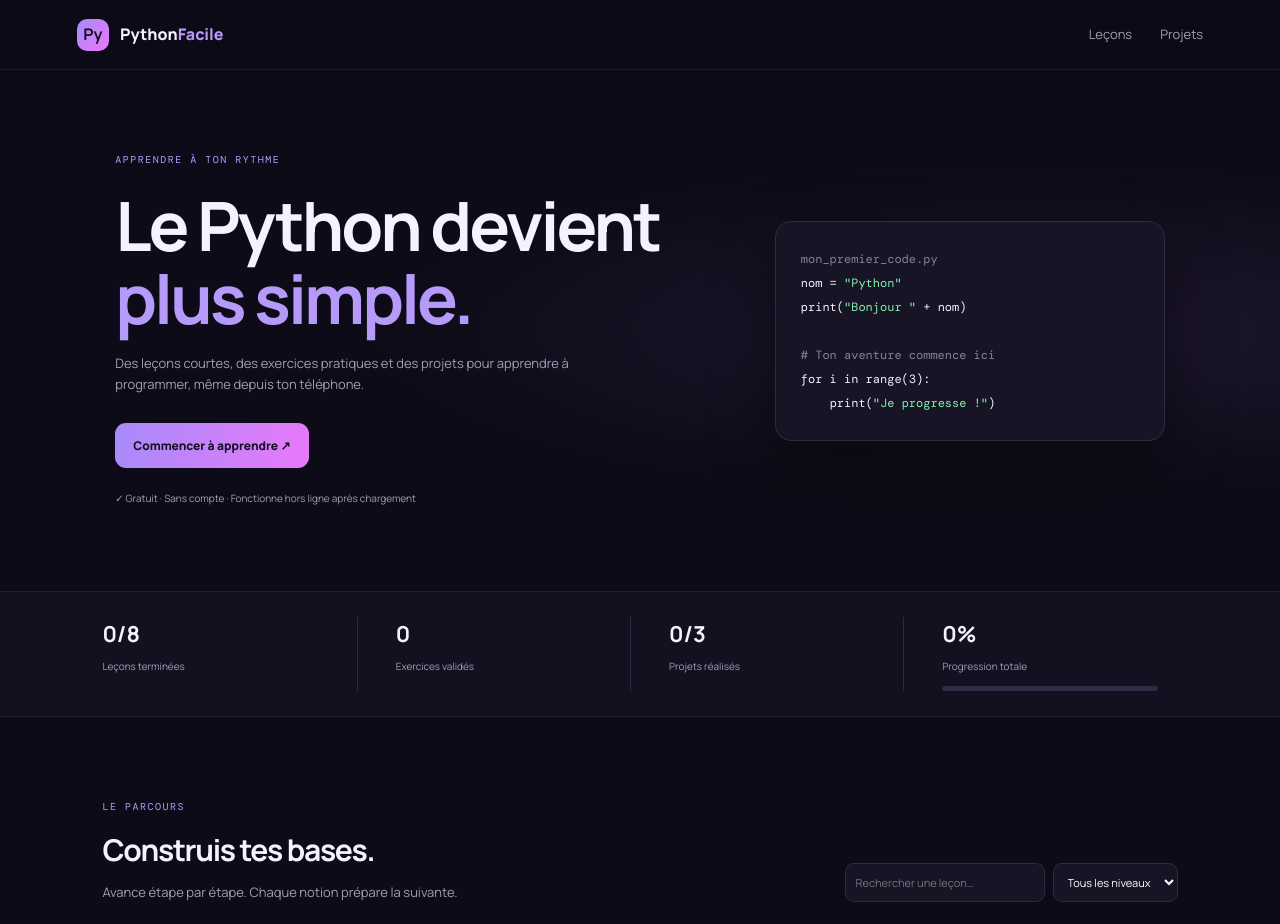
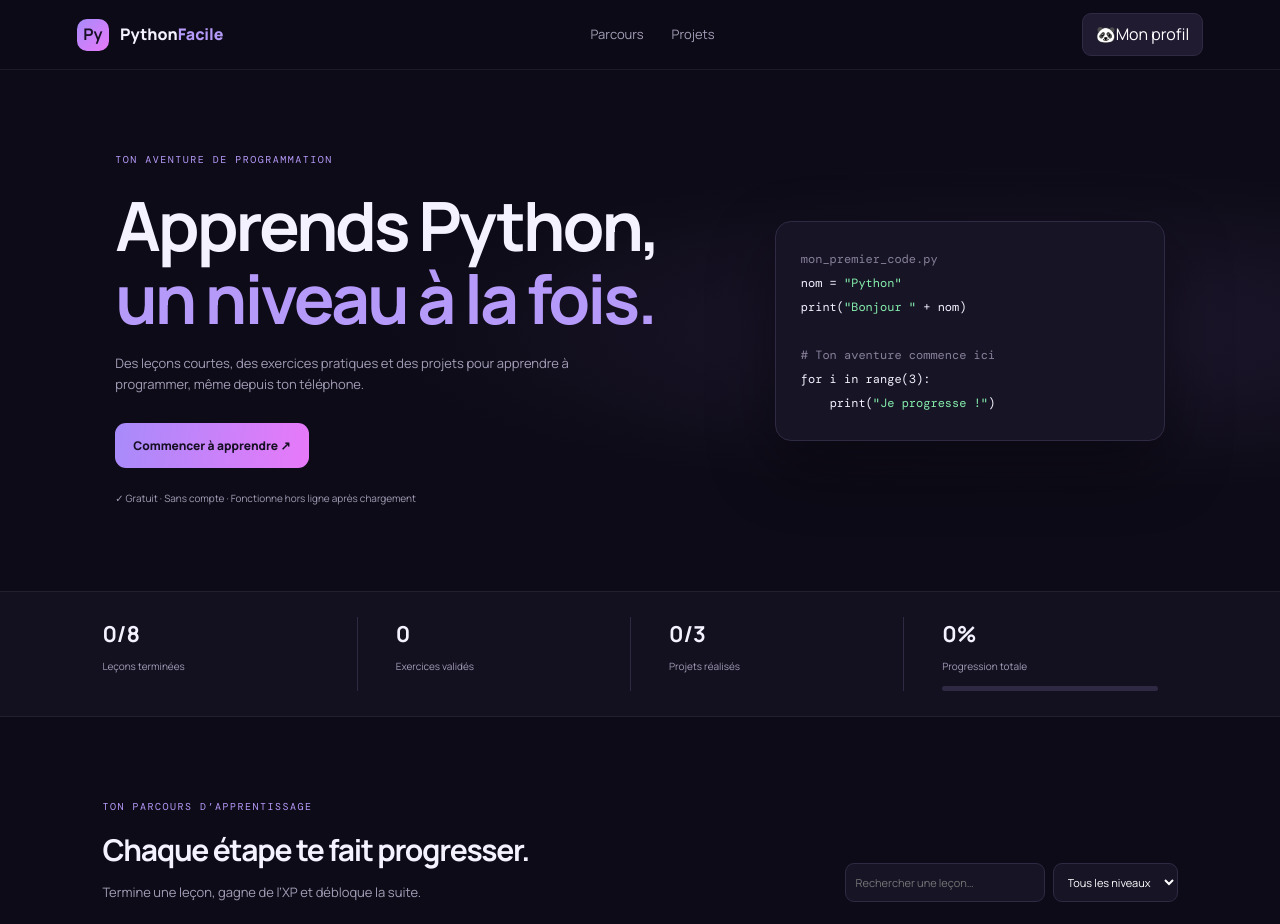
Before and after one commit to archange22/Python, a plain HTML site: page index.html in a window 1280 px wide. Shown: the top 924 px of the page. Drawn offline with nearby package versions, Linux system fonts and the light colour scheme.

Commit message:
Refresh Duolingo-inspired learning UI and add on-device profiles

```diff
--- a/index.html
+++ b/index.html
@@ -1,7 +1,7 @@
 <!doctype html>
 <html lang="fr"><head><meta charset="utf-8"><meta name="viewport" content="width=device-width,initial-scale=1"><meta name="theme-color" content="#100d20"><meta name="description" content="Apprends Python gratuitement en français."><title>Python Facile</title><link rel="manifest" href="manifest.webmanifest"><link rel="icon" href="icon.svg"><link rel="stylesheet" href="styles.css"></head><body>
-<header><a class="brand" href="#"><b>Py</b> Python<span>Facile</span></a><nav><a href="#lecons">Leçons</a><a href="#projets">Projets</a></nav><button id="install" hidden>Installer</button></header>
-<main><section class="hero"><div><small>APPRENDRE À TON RYTHME</small><h1>Le Python devient<br><em>plus simple.</em></h1><p>Des leçons courtes, des exercices pratiques et des projets pour apprendre à programmer, même depuis ton téléphone.</p><a class="primary" href="#lecons">Commencer à apprendre ↗</a><p class="note">✓ Gratuit · Sans compte · Fonctionne hors ligne après chargement</p></div><pre class="sample"><span>mon_premier_code.py</span>
+<header><a class="brand" href="#"><b>Py</b> Python<span>Facile</span></a><nav><a href="#lecons">Parcours</a><a href="#projets">Projets</a></nav><div class="header-actions"><button id="profileOpen" class="profile-open"><span id="headerAvatar">🐼</span><span id="headerName">Mon profil</span></button><button id="install" hidden>Installer</button></div></header>
+<main><section class="hero"><div><small>TON AVENTURE DE PROGRAMMATION</small><h1>Apprends Python,<br><em>un niveau à la fois.</em></h1><p>Des leçons courtes, des exercices pratiques et des projets pour apprendre à programmer, même depuis ton téléphone.</p><a class="primary" href="#lecons">Commencer à apprendre ↗</a><p class="note">✓ Gratuit · Sans compte · Fonctionne hors ligne après chargement</p></div><pre class="sample"><span>mon_premier_code.py</span>
 nom = <i>"Python"</i>
 print(<i>"Bonjour "</i> + nom)
 
@@ -9,8 +9,8 @@ print(<i>"Bonjour "</i> + nom)
 for i in range(3):
     print(<i>"Je progresse !"</i>)</pre></section>
 <section class="stats"><div><b id="doneLessons">0/8</b><small>Leçons terminées</small></div><div><b id="doneExercises">0</b><small>Exercices validés</small></div><div><b id="doneProjects">0/3</b><small>Projets réalisés</small></div><div><b id="percent">0%</b><small>Progression totale</small><div class="track"><i id="bar"></i></div></div></section>
-<section class="section" id="lecons"><div class="heading"><div><small>LE PARCOURS</small><h2>Construis tes bases.</h2><p>Avance étape par étape. Chaque notion prépare la suivante.</p></div><div class="filters"><input id="search" placeholder="Rechercher une leçon…"><select id="level"><option value="all">Tous les niveaux</option><option>Débutant</option><option>Intermédiaire</option></select></div></div><div class="cards" id="lessons"></div></section>
-<section class="section projects" id="projets"><div class="heading"><div><small>APPRENDRE EN CRÉANT</small><h2>Place à la pratique.</h2><p>Transforme tes connaissances en programmes utiles.</p></div></div><div class="cards projects-grid" id="projects"></div></section>
+<section class="section" id="lecons"><div class="heading"><div><small>TON PARCOURS D’APPRENTISSAGE</small><h2>Chaque étape te fait progresser.</h2><p>Termine une leçon, gagne de l’XP et débloque la suite.</p></div><div class="filters"><input id="search" placeholder="Rechercher une leçon…"><select id="level"><option value="all">Tous les niveaux</option><option>Débutant</option><option>Intermédiaire</option></select></div></div><div class="cards" id="lessons"></div></section>
+<section class="section projects" id="projets"><div class="heading"><div><small>DÉFIS PRATIQUES</small><h2>Apprends en construisant.</h2><p>Transforme tes connaissances en programmes utiles.</p></div></div><div class="cards projects-grid" id="projects"></div></section>
 <section class="callout"><div><small>TON OUTIL D’APPRENTISSAGE</small><h2>Un téléphone suffit pour commencer.</h2><p>Ouvre les exercices dans Pydroid 3, teste ton code et reviens marquer tes progrès ici. Aucun abonnement, aucun compte.</p></div><a class="primary" href="#lecons">Voir les leçons ↗</a></section></main>
 <footer><a class="brand" href="#"><b>Py</b> Python<span>Facile</span></a><span>Fait pour apprendre, une ligne à la fois.</span><a href="https://github.com/archange22/Python">Code source sur GitHub ↗</a></footer>
 <div class="backdrop" id="backdrop" hidden><section class="modal"><button id="close" class="close">×</button><div id="content"></div></section></div><div id="toast" class="toast"></div><script src="app.js"></script></body></html>
```
